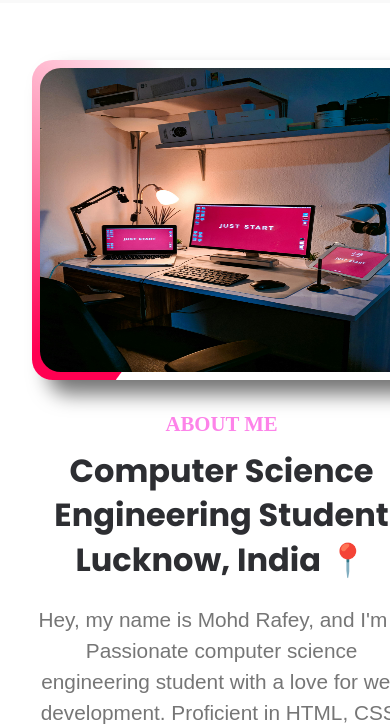
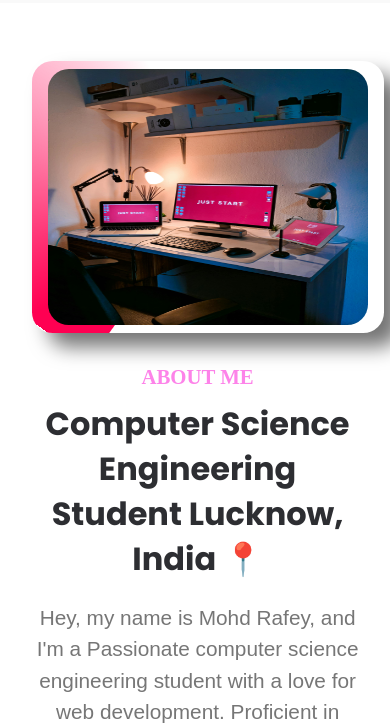
Before and after one commit to mohdrafey1/rafeyportfolio, a React (Vite) app: page / in a window 390 px wide. Shown: the part 2623-3349 px from the top of the page. Built offline with nearby package versions, Linux system fonts and the light colour scheme.

Commit message:
updated responsiveness

```diff
--- a/src/App.jsx
+++ b/src/App.jsx
@@ -6,7 +6,6 @@ import Projects from './components/Projects/Projects';
 import Contact from './components/Contact/Contact';
 import Footer from './components/Footer/Footer';
 import { Analytics } from '@vercel/analytics/react';
-import { SpeedInsights } from '@vercel/speed-insights/next';
 
 function App() {
     return (
@@ -18,7 +17,6 @@ function App() {
             <Contact />
             <Footer />
             <Analytics />
-            <SpeedInsights />
         </div>
     );
 }
--- a/src/components/About/About.css
+++ b/src/components/About/About.css
@@ -105,7 +105,7 @@
 
 @media (max-width: 1000px) {
     .about {
-        padding: 5rem 0;
+        padding: 3rem 0;
     }
 
     .about-content {
@@ -125,4 +125,13 @@
         margin-top: 2rem;
     }
 
+    .image img {
+        width: 20rem;
+        height: 16rem;
+    }
+
+    .image {
+        width: 22rem;
+        height: 17rem;
+    }
 }
--- a/src/components/Projects/Projects.css
+++ b/src/components/Projects/Projects.css
@@ -74,3 +74,9 @@
 .project-links button:hover {
     background-color: #005bb5;
 }
+
+@media (max-width: 1000px) {
+    .project-container {
+        padding: 0px 0px;
+    }
+}
```
